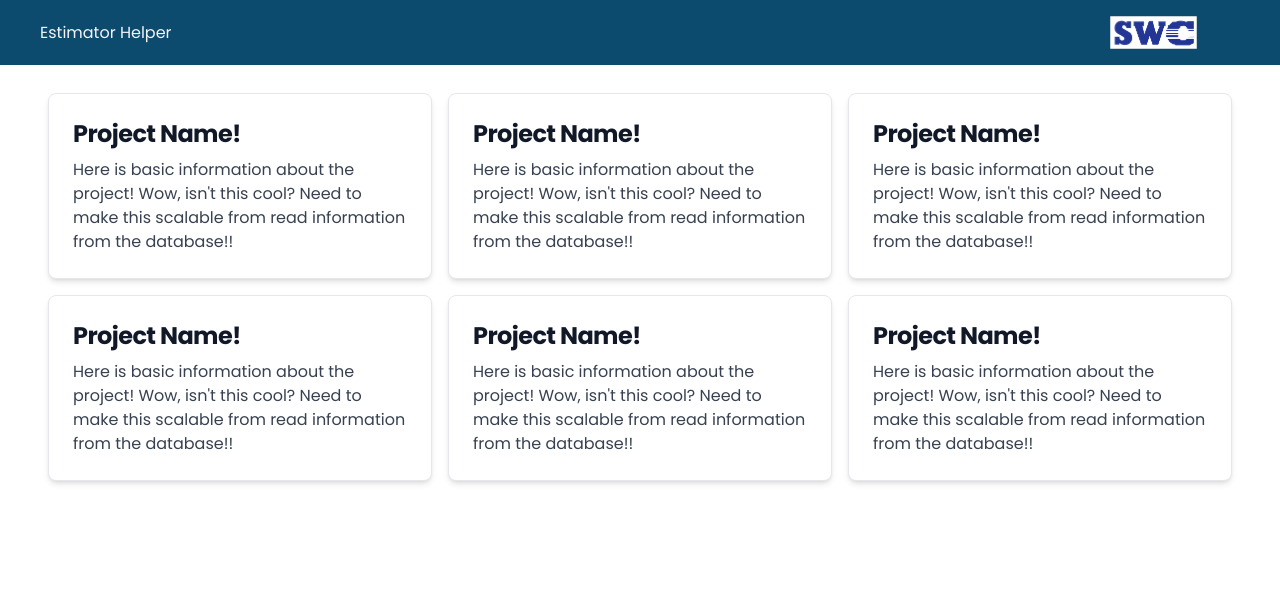
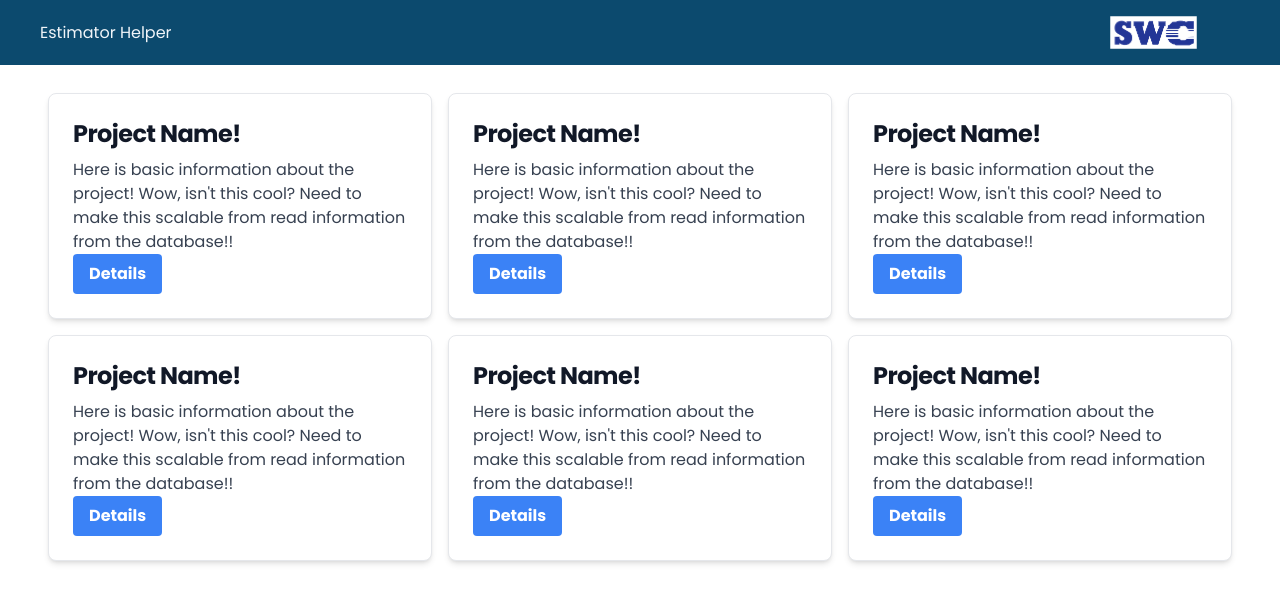
Before and after one commit to StanleyCooper/estimating-app, a React (Create React App) app: page / in a window 1280 px wide. Shown: the top 602 px of the page. Built offline with nearby package versions, Linux system fonts and the light colour scheme.

Commit message:
implemented react-router-dom

```diff
--- a/package.json
+++ b/package.json
@@ -9,6 +9,7 @@
     "react": "^17.0.2",
     "react-dom": "^17.0.2",
     "react-draggable": "^4.4.4",
+    "react-router-dom": "^6.2.2",
     "react-scripts": "5.0.0",
     "web-vitals": "^2.1.4"
   },
--- a/src/Components/BasicProjectCard.js
+++ b/src/Components/BasicProjectCard.js
@@ -1,4 +1,5 @@
 import React from 'react'
+import { Link } from 'react-router-dom';
 import Draggable from 'react-draggable'
 
 export default function BasicProjectCard() {
@@ -8,6 +9,13 @@ export default function BasicProjectCard() {
         <div class="block p-6 max-w-sm bg-white rounded-lg border border-gray-200 shadow-md hover:bg-gray-100 dark:bg-gray-800 dark:border-gray-700 dark:hover:bg-gray-700">
             <h5 class="mb-2 text-2xl font-bold tracking-tight text-gray-900 dark:text-white">Project Name!</h5>
             <p class='font-normal text-gray-700 dark:text-gray-400'>Here is basic information about the project! Wow, isn't this cool? Need to make this scalable from read information from the database!!</p>
+            <Link to="/Project">
+              <button
+                class="bg-blue-500 hover:bg-blue-700 text-white font-bold py-2 px-4 rounded"
+              >
+                Details
+              </button>
+            </Link>
         </div>
       </div>
     </Draggable>
--- a/src/Components/DetailedProjectCard.js
+++ b/src/Components/DetailedProjectCard.js
@@ -6,7 +6,7 @@ function DetailedProjectCard() {
     return (
     <a href='#' class="block p-6 max-w-sm bg-white rounded-lg border border-gray-200 shadow-md hover:bg-gray-100 dark:bg-gray-800 dark:border-gray-700 dark:hover:bg-gray-700">
         <h5 class="mb-2 text-2xl font-bold tracking-tight text-gray-900 dark:text-white">Detailed Project Card!</h5>
-        <ScopeList / >
+        <ScopeList />
         <MaterialList />
     </a>
     )
--- a/src/Layout/Header.js
+++ b/src/Layout/Header.js
@@ -1,10 +1,15 @@
-import React from 'react'
+import React from 'react';
+import { Link } from 'react-router-dom';
 
 export default function Header() {
   return (
     <div class="flex justify-between items-center bg-sky-900 px-10">
+      <Link to="/">
         <h1 class="text-slate-100">Estimator Helper</h1>
+      </Link>
+      <Link to="/">
         <img class="scale-50" src="/companyLogo.png" alt="company logo" />
+      </Link>
     </div>
   )
 }
--- a/src/Layout/Layout.js
+++ b/src/Layout/Layout.js
@@ -1,4 +1,5 @@
 import React from "react";
+import { Routes, Route } from 'react-router-dom';
 import Header from "./Header";
 import BasicProjectList from "../Components/BasicProjectList";
 import DetailedProjectCard from "../Components/DetailedProjectCard";
@@ -7,8 +8,10 @@ function Layout() {
     return (
         <div>
             <Header />
-            {/* <DetailedProjectCard /> */}
-            <BasicProjectList />
+            <Routes>
+                <Route path="/" element={<BasicProjectList/>}/>
+                <Route path="/Project" element={<DetailedProjectCard/>}/>
+            </Routes>
         </div>
     );
 }
--- a/src/index.js
+++ b/src/index.js
@@ -1,11 +1,14 @@
 import React from 'react';
 import ReactDOM from 'react-dom';
+import { BrowserRouter } from 'react-router-dom';
 import './index.css';
 import App from './App';
 
 ReactDOM.render(
   <React.StrictMode>
-    <App />
+    <BrowserRouter>
+      <App />
+    </BrowserRouter>
   </React.StrictMode>,
   document.getElementById('root')
 );
```
Also changed, not shown: 1 other file (tests, documents, lock files or other folders).
